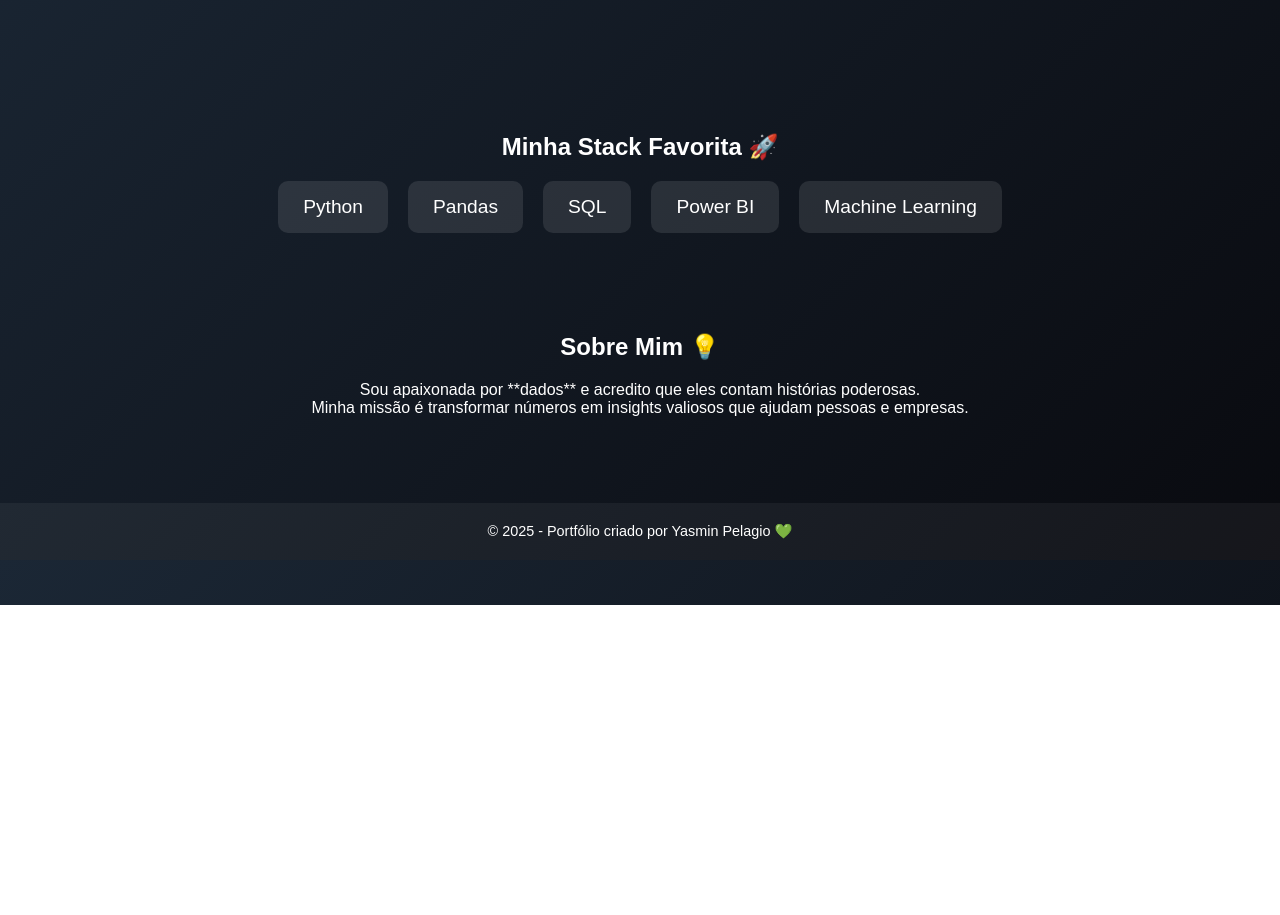
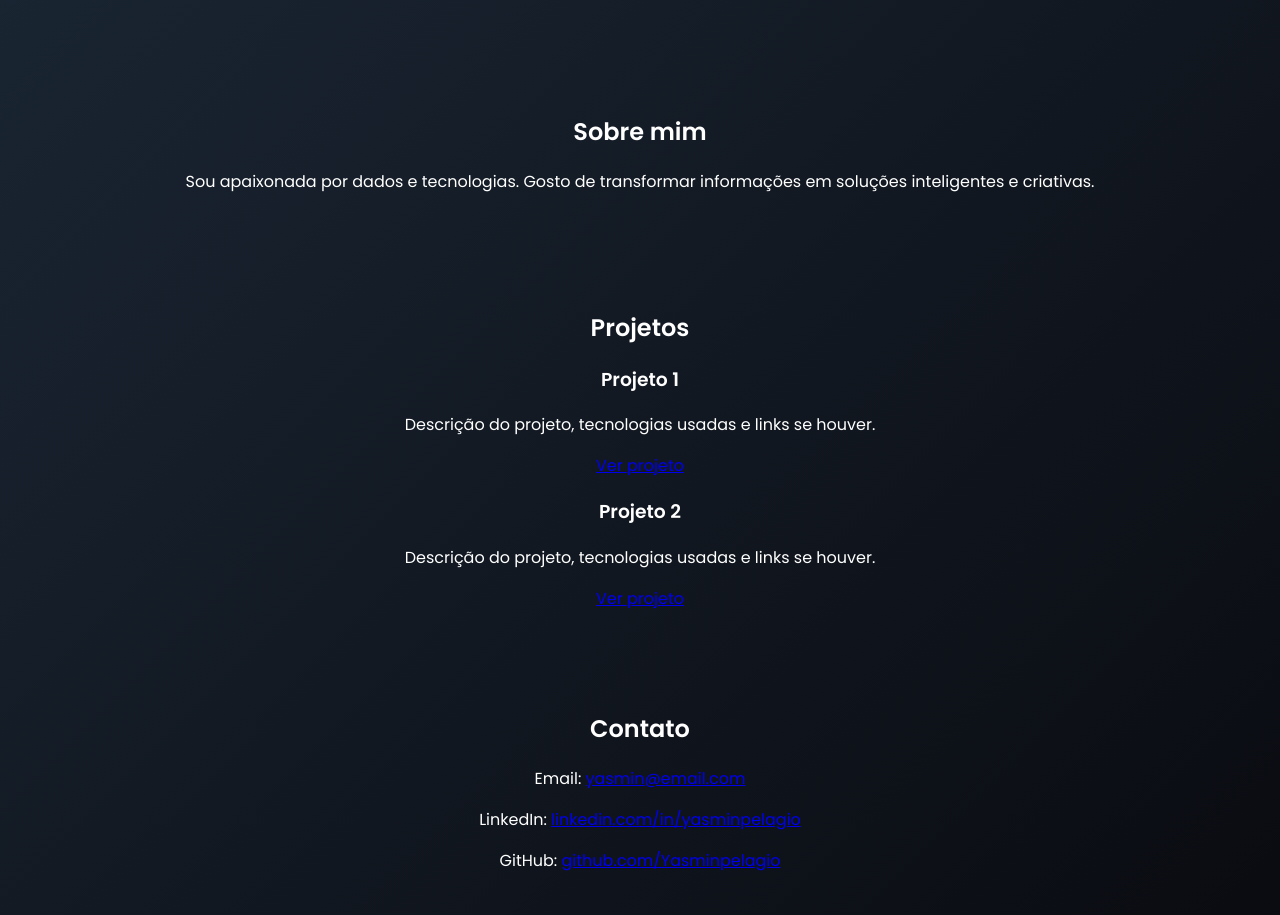
Before and after one commit to Yasminpelagio/templatePortfolio, a plain HTML site: page index.html in a window 1280 px wide. Shown: the part 195-1110 px from the top of the page. Before the commit the page ends 800 px from the top, so only its background shows below. Drawn offline with Linux system fonts and the light colour scheme.

Commit message:
Update index.html

```diff
--- a/index.html
+++ b/index.html
@@ -3,39 +3,47 @@
 <head>
     <meta charset="UTF-8">
     <meta name="viewport" content="width=device-width, initial-scale=1.0">
-  <title>Portfólio - Yasmin Pelagio</title>
+    <title>Portfólio Yasmin Pelagio</title>
     <link rel="stylesheet" href="style.css">
+    <link href="https://fonts.googleapis.com/css2?family=Poppins:wght@400;600&display=swap" rel="stylesheet">
 </head>
 <body>
+
     <header>
         <h1>Yasmin Pelagio</h1>
-    <h2>Estudante de Ciência da Computação</h2>
-    <p>Explorando o universo dos dados para transformar informação em conhecimento 📊✨</p>
+        <p>Estudante de Ciência da Computação | Área de Dados</p>
     </header>
 
-  <section>
-    <h2>Minha Stack Favorita 🚀</h2>
-    <div class="stack">
-      <div>Python</div>
-      <div>Pandas</div>
-      <div>SQL</div>
-      <div>Power BI</div>
-      <div>Machine Learning</div>
-    </div>
+    <section class="sobre">
+        <h2>Sobre mim</h2>
+        <p>Sou apaixonada por dados e tecnologias. Gosto de transformar informações em soluções inteligentes e criativas.</p>
     </section>
 
-  <section>
-    <h2>Sobre Mim 💡</h2>
-    <p>
-      Sou apaixonada por **dados** e acredito que eles contam histórias poderosas.<br>
-      Minha missão é transformar números em insights valiosos que ajudam pessoas e empresas.
-    </p>
+    <section class="projetos">
+        <h2>Projetos</h2>
+        <div class="card">
+            <h3>Projeto 1</h3>
+            <p>Descrição do projeto, tecnologias usadas e links se houver.</p>
+            <a href="#">Ver projeto</a>
+        </div>
+        <div class="card">
+            <h3>Projeto 2</h3>
+            <p>Descrição do projeto, tecnologias usadas e links se houver.</p>
+            <a href="#">Ver projeto</a>
+        </div>
+        <!-- Adicione mais projetos aqui -->
+    </section>
+
+    <section class="contato">
+        <h2>Contato</h2>
+        <p>Email: <a href="mailto:yasmin@email.com">yasmin@email.com</a></p>
+        <p>LinkedIn: <a href="https://www.linkedin.com/in/yasminpelagio/">linkedin.com/in/yasminpelagio</a></p>
+        <p>GitHub: <a href="https://github.com/Yasminpelagio">github.com/Yasminpelagio</a></p>
     </section>
 
     <footer>
-    © 2025 - Portfólio criado por Yasmin Pelagio 💚
+        <p>© 2025 Yasmin Pelagio. Todos os direitos reservados.</p>
     </footer>
 
-  <script src="script.js"></script>
 </body>
 </html>
```
Lines whose indentation alone changed are shown as unchanged.
